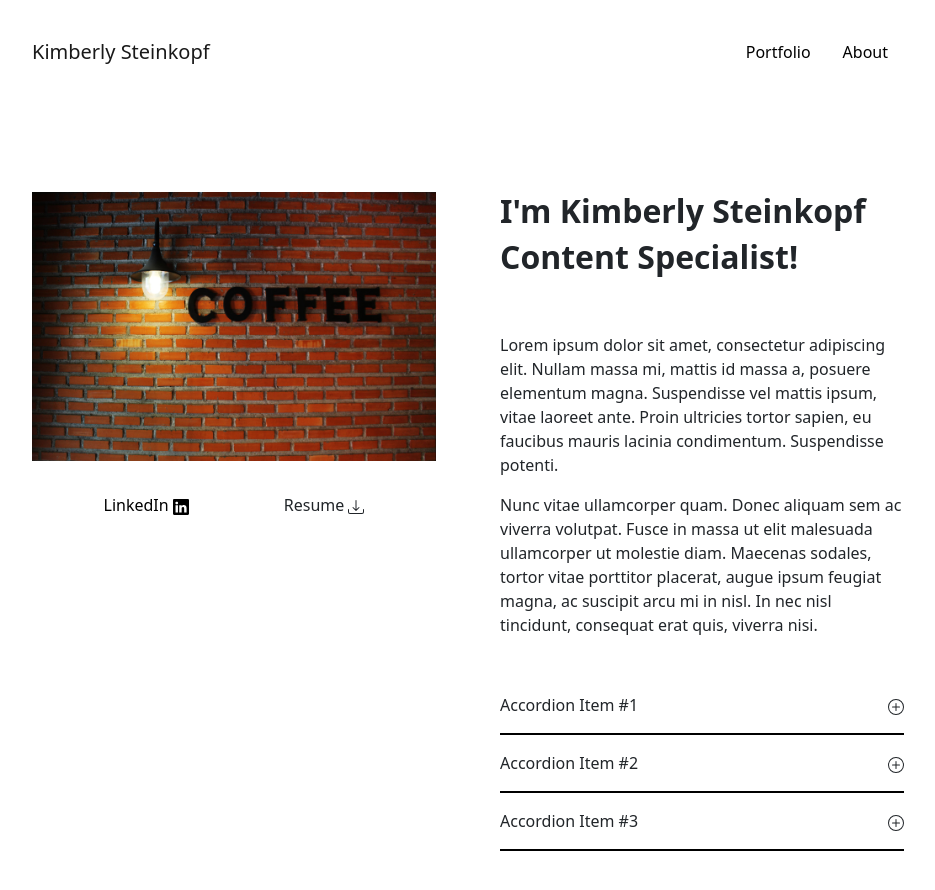
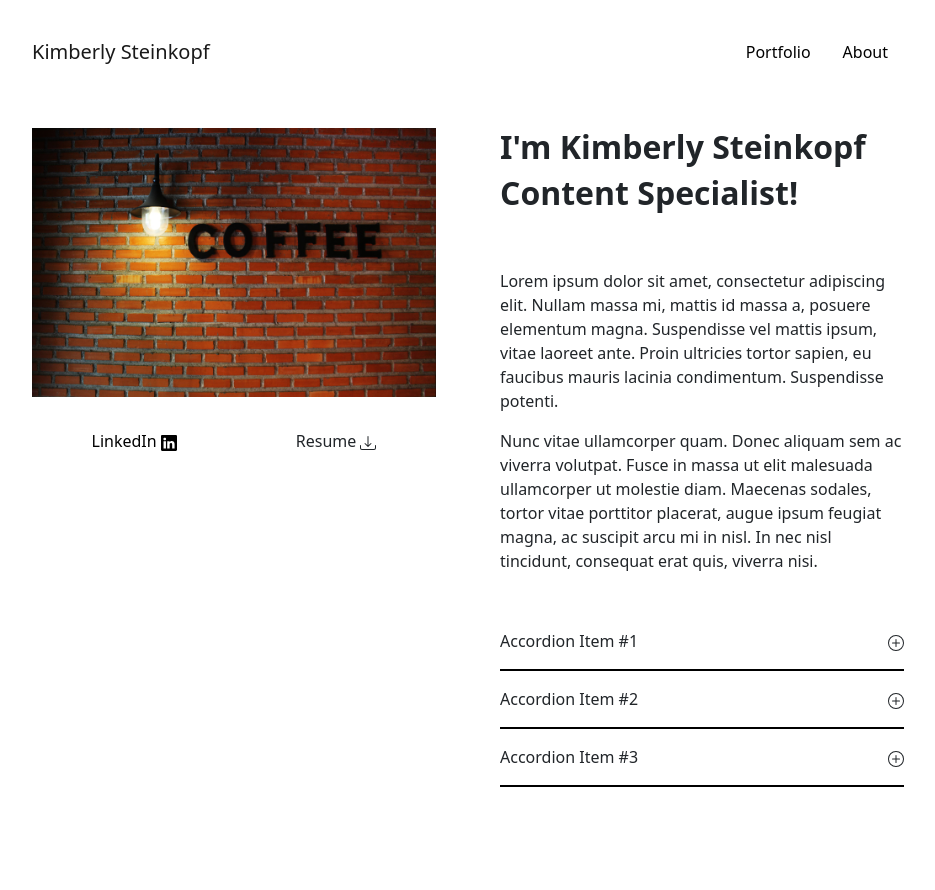
Before and after one commit to rsteinkopfjr/kimberly-portfolio, an Angular app: page /about in a window 1280 px wide. Shown: the top 890 px of the page, without its empty margins (172-1107 px from the left). After the commit the page ends 867 px from the top, so only its background shows below. Built offline with nearby package versions, Linux system fonts and the light colour scheme.

Commit message:
adds styling to about page

```diff
--- a/src/app/about/about.component.css
+++ b/src/app/about/about.component.css
@@ -1,19 +1,11 @@
-.container {
+.about-container {
   display: flex;
   flex-flow: row wrap;
 }
-.container.social {
+.social {
+  display: flex;
+  flex-flow: row nowrap;
   justify-content: space-around;
-}
-.col.col-left {
-  order: 1;
-  flex-basis: 50%;
-  padding-right: 2rem;
-}
-.col.col-right {
-  order: 2;
-  flex-basis: 50%;
-  padding-left: 2rem;
 }
 .card-image {
   padding-bottom: 2rem;
--- a/src/app/about/about.component.html
+++ b/src/app/about/about.component.html
@@ -1,24 +1,26 @@
-<div class="container about-container mb-4">
-  <div class="row py-5">
-    <div class="col col-left">
+<div class="container mb-4">
+  <div class="about-container py-5">
+    <div class="col-left">
       <div>
         <img src="assets/images/coffee.jpg" class="img-fluid card-image" alt>
       </div>
-      <div class="container social">
-        <span>
+      <div class="social">
+        <div>
           <span id="linked-in-link" (click)="onLinkedIn()">LinkedIn <svg xmlns="http://www.w3.org/2000/svg" width="16" height="16" fill="currentColor" class="bi bi-linkedin" viewBox="0 0 16 16">
             <path d="M0 1.146C0 .513.526 0 1.175 0h13.65C15.474 0 16 .513 16 1.146v13.708c0 .633-.526 1.146-1.175 1.146H1.175C.526 16 0 15.487 0 14.854V1.146zm4.943 12.248V6.169H2.542v7.225h2.401zm-1.2-8.212c.837 0 1.358-.554 1.358-1.248-.015-.709-.52-1.248-1.342-1.248-.822 0-1.359.54-1.359 1.248 0 .694.521 1.248 1.327 1.248h.016zm4.908 8.212V9.359c0-.216.016-.432.08-.586.173-.431.568-.878 1.232-.878.869 0 1.216.662 1.216 1.634v3.865h2.401V9.25c0-2.22-1.184-3.252-2.764-3.252-1.274 0-1.845.7-2.165 1.193v.025h-.016a5.54 5.54 0 0 1 .016-.025V6.169h-2.4c.03.678 0 7.225 0 7.225h2.4z"/>
             </svg>
           </span>
-        </span>
-        <span>Resume <svg xmlns="http://www.w3.org/2000/svg" width="16" height="16" fill="currentColor" class="bi bi-download" viewBox="0 0 16 16">
-          <path d="M.5 9.9a.5.5 0 0 1 .5.5v2.5a1 1 0 0 0 1 1h12a1 1 0 0 0 1-1v-2.5a.5.5 0 0 1 1 0v2.5a2 2 0 0 1-2 2H2a2 2 0 0 1-2-2v-2.5a.5.5 0 0 1 .5-.5z"/>
-          <path d="M7.646 11.854a.5.5 0 0 0 .708 0l3-3a.5.5 0 0 0-.708-.708L8.5 10.293V1.5a.5.5 0 0 0-1 0v8.793L5.354 8.146a.5.5 0 1 0-.708.708l3 3z"/>
-          </svg>
-        </span>
+        </div>
+        <div>
+          <span>Resume <svg xmlns="http://www.w3.org/2000/svg" width="16" height="16" fill="currentColor" class="bi bi-download" viewBox="0 0 16 16">
+            <path d="M.5 9.9a.5.5 0 0 1 .5.5v2.5a1 1 0 0 0 1 1h12a1 1 0 0 0 1-1v-2.5a.5.5 0 0 1 1 0v2.5a2 2 0 0 1-2 2H2a2 2 0 0 1-2-2v-2.5a.5.5 0 0 1 .5-.5z"/>
+            <path d="M7.646 11.854a.5.5 0 0 0 .708 0l3-3a.5.5 0 0 0-.708-.708L8.5 10.293V1.5a.5.5 0 0 0-1 0v8.793L5.354 8.146a.5.5 0 1 0-.708.708l3 3z"/>
+            </svg>
+          </span>
+        </div>
       </div>
     </div>
-    <div class="col col-right">
+    <div class="col-right">
       <h2 class="fw-bold">I'm Kimberly Steinkopf</h2>
       <h2 class="fw-bold">Content Specialist!</h2>
       <br>
--- a/src/styles.css
+++ b/src/styles.css
@@ -1,5 +1,5 @@
 /* sm ≥576px | md ≥768px | lg ≥992px | xl ≥1200px | xxl ≥1400px */
-@media screen and (max-width: 576px) {
+@media screen and (max-width: 577px) {
   .content {
     padding: 0.5rem 1rem 0.5rem 1rem;
   }
@@ -10,8 +10,17 @@
   .about-container {
     padding-top: 2rem;
   }
+  .col-left {
+    order: 1;
+    flex-basis: 100%;
+    padding: 0rem 0rem 4rem 0rem;
+  }
+  .col-right {
+    order: 2;
+    flex-basis: 100%;
+  }
 }
-@media screen and (min-width: 576px) {
+@media screen and (min-width: 768px) {
   .content {
     padding: 0.5rem 2rem 0.5rem 2rem;
   }
@@ -22,13 +31,23 @@
   .about-container {
     padding-top: 3rem;
   }
+  .col-left {
+    order: 1;
+    flex-basis: 50%;
+    padding-right: 2rem;
+  }
+  .col-right {
+    order: 2;
+    flex-basis: 50%;
+    padding-left: 2rem;
+  }
 }
-@media screen and (min-width: 768px) {
+@media screen and (min-width: 769px) {
   .content {
     padding: 0.5rem 5rem 0.5rem 5rem;
   }
 }
-@media screen and (min-width: 992px) {
+@media screen and (min-width: 991px) {
   .content {
     padding: 0.5rem 12rem 0.5rem 12rem;
   }
```
